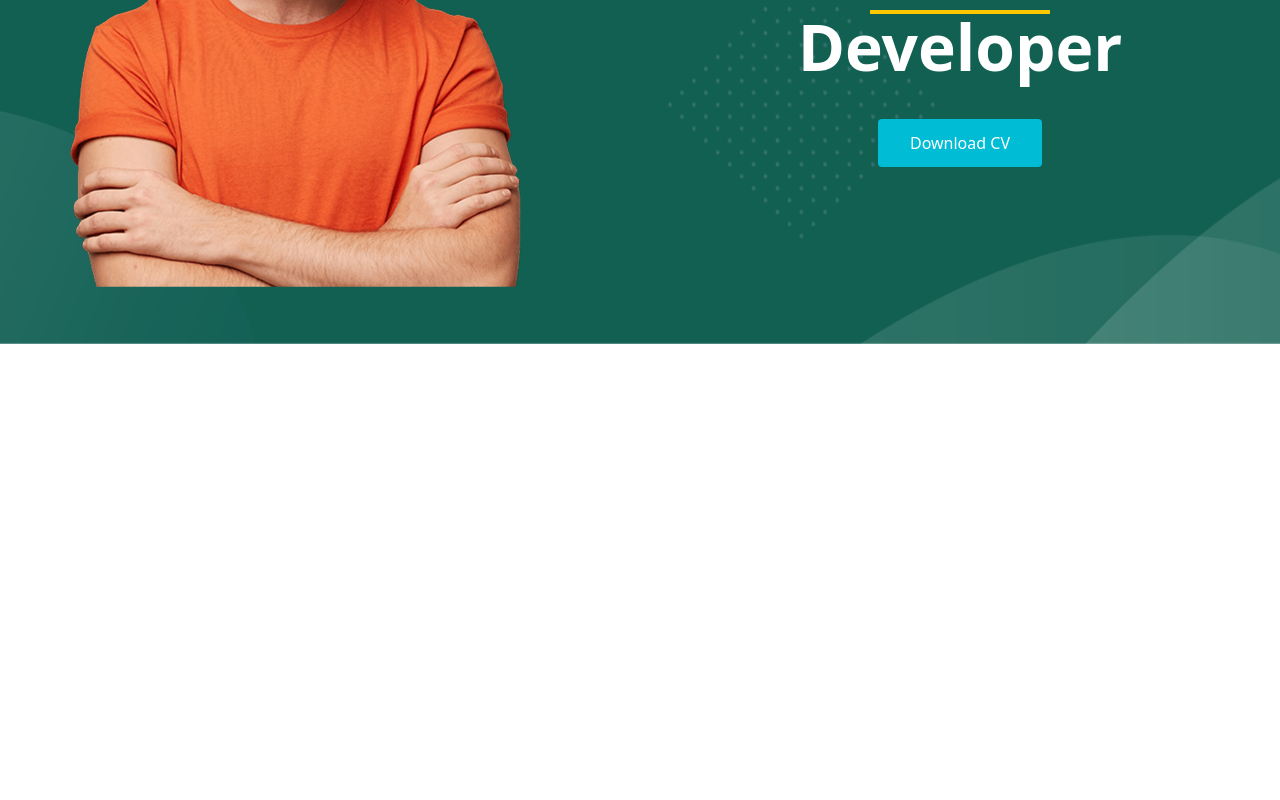
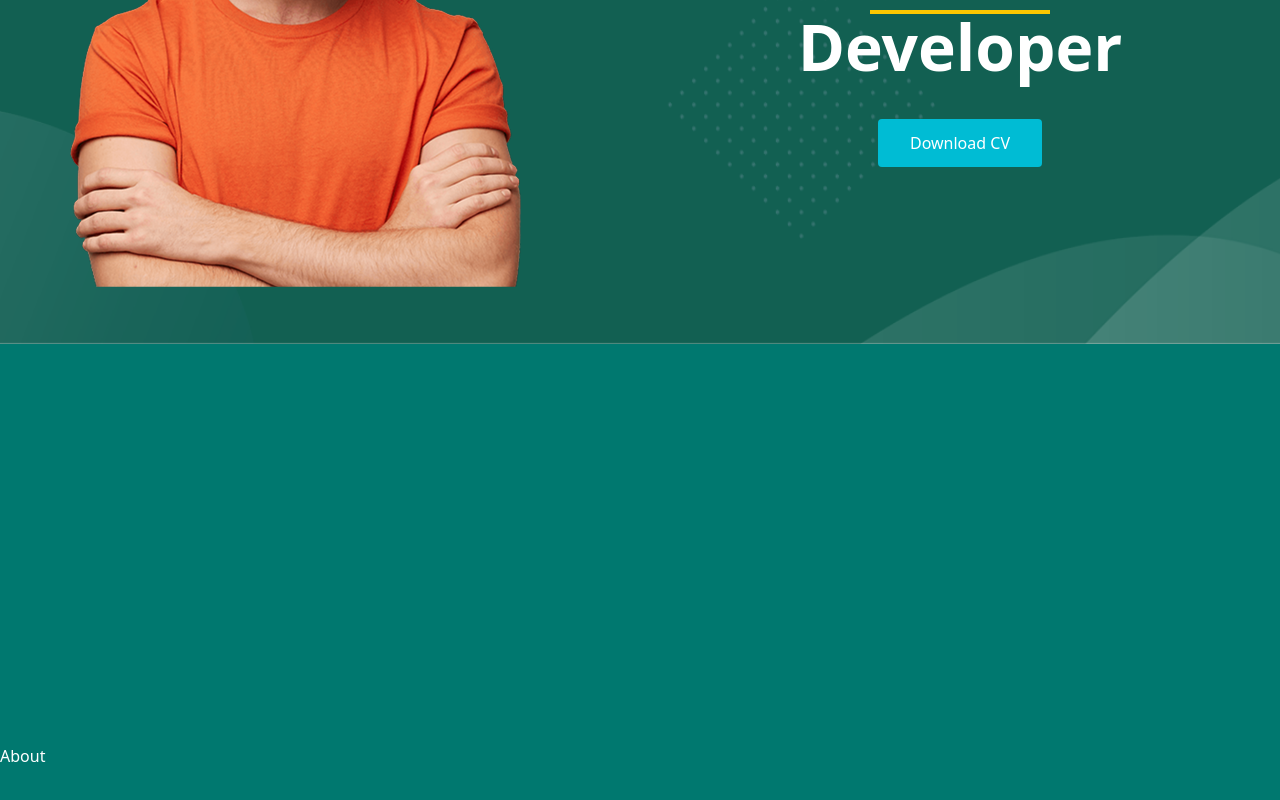
Before and after one commit to mesbaulrafi/myPortfolio, a React (Vite) app: page / in a window 1280 px wide. Shown: the part 456-1256 px from the top of the page. Before the commit the page ends 800 px from the top, so only its background shows below. Built offline with nearby package versions, Linux system fonts and the light colour scheme.

Commit message:
add about

```diff
--- a/src/components/layouts/About.jsx
+++ b/src/components/layouts/About.jsx
@@ -2,7 +2,7 @@ import React from 'react'
 
 const About = () => {
   return (
-    <div>About</div>
+    <div className='py-100 bg-teal-700'>About</div>
   )
 }
 
--- a/src/components/pages/Home.jsx
+++ b/src/components/pages/Home.jsx
@@ -1,5 +1,6 @@
 import React from 'react'
 import Benner from '../layouts/Benner'
+import About from '../layouts/About'
 
 
 
@@ -7,6 +8,7 @@ const Home = () => {
   return (
    <>
    <Benner/>
+   <About/>
    </>
   )
 }
```
